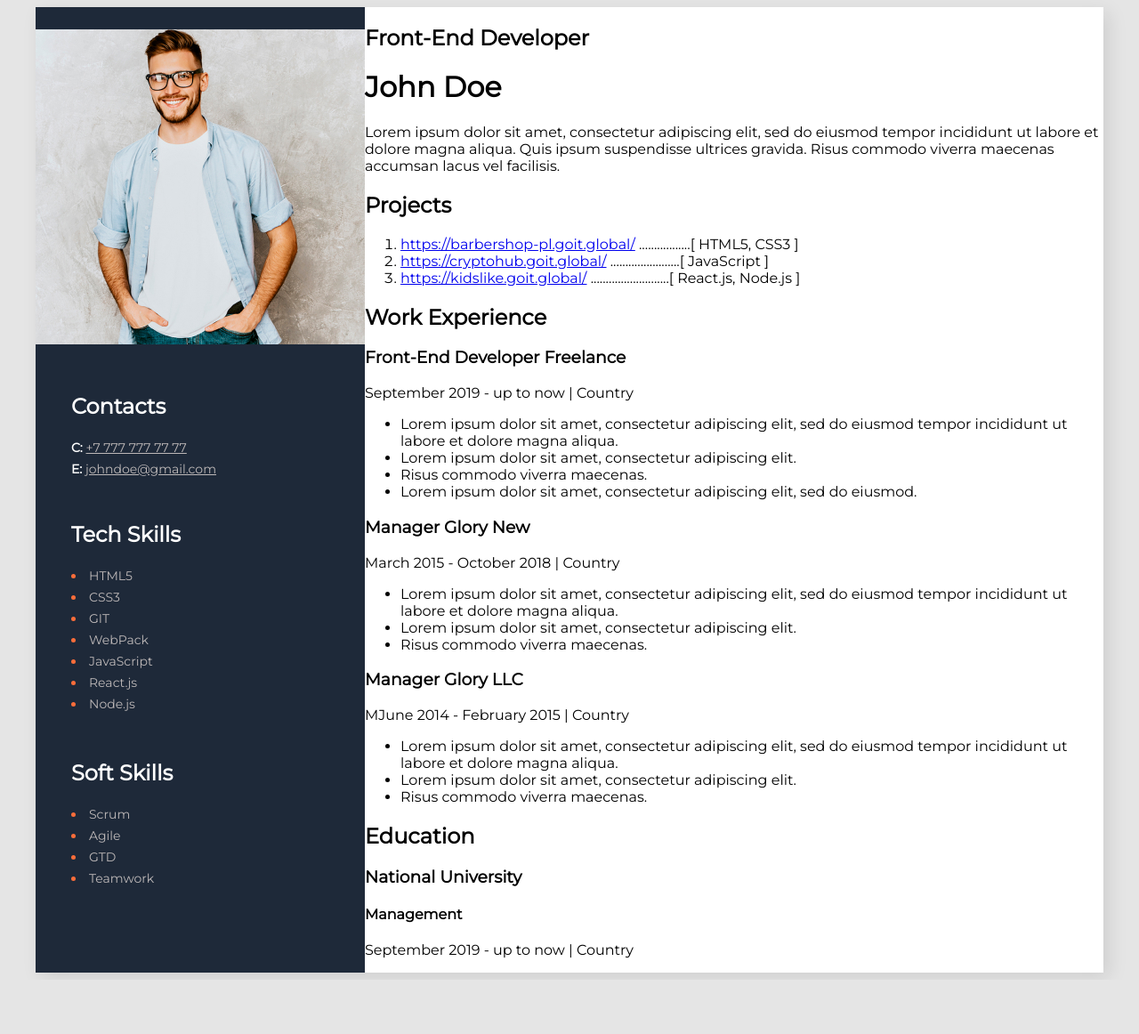
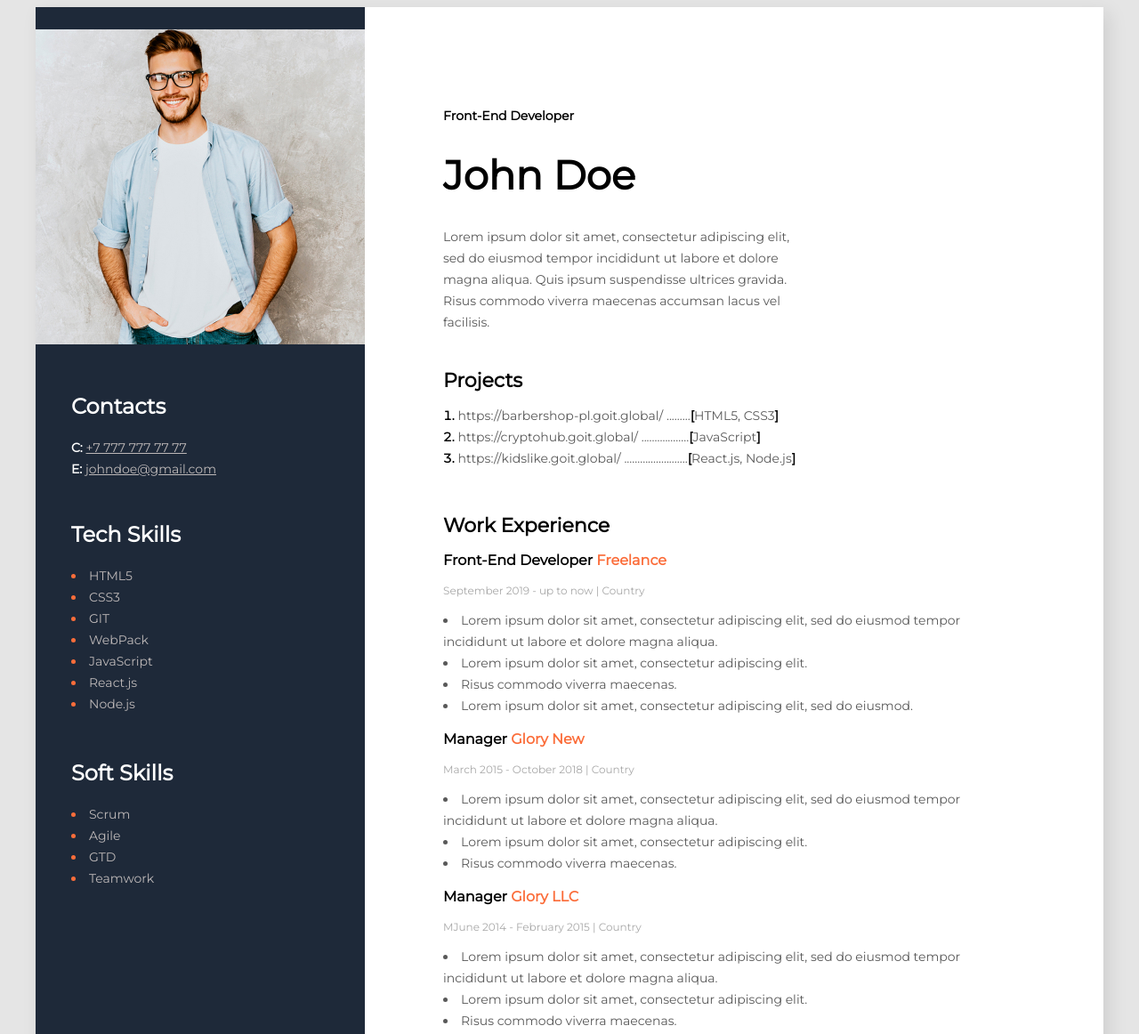
Before and after one commit to rwozniak89/CV-Pattern-Example, a plain HTML site: page index.html in a window 1280 px wide. Shown: the top 1162 px of the page at 89% size. Before the commit the page ends 1101 px from the top, so only its background shows below. Drawn offline with Linux system fonts and the light colour scheme.

Commit message:
update styles and index

```diff
--- a/index.html
+++ b/index.html
@@ -17,70 +17,70 @@
   <body>
     <div class="wrapper">
       <main >
-        <div >
-          <h2>Front-End Developer</h2>
-          <h1>John Doe</h1>
-          <p >
+        <div class="main-description">
+          <h2 class="job-title">Front-End Developer</h2>
+          <h1 >John Doe</h1>
+          <p class="description">
             Lorem ipsum dolor sit amet, consectetur adipiscing elit, sed do
             eiusmod tempor incididunt ut labore et dolore magna aliqua. Quis ipsum
             suspendisse ultrices gravida. Risus commodo viverra maecenas accumsan
             lacus vel facilisis.
           </p>
-        </div>
-        <div>
-          <h2>Projects</h2>
-          <ol>
+        </div >
+        <div class="projects">
+          <h2 class="header-primary">Projects</h2>
+          <ol class="list-primary">
             <li>
-              <a href="https://barbershop-pl.goit.global/"
+              <a class="list-primary-item" href="https://barbershop-pl.goit.global/"
                 >https://barbershop-pl.goit.global/</a>
-                .................[ HTML5, CSS3 ]
+                <span class="list-primary-item">.........</span>[<span class="list-primary-item">HTML5, CSS3</span>]
             </li>
             <li>
-              <a href="https://cryptohub.goit.global/"
+              <a class="list-primary-item" href="https://cryptohub.goit.global/"
                 >https://cryptohub.goit.global/</a>
-                .......................[ JavaScript ]
+                <span class="list-primary-item">..................</span>[<span class="list-primary-item">JavaScript</span>]
             </li>
             <li>
-              <a href="https://kidslike.goit.global/"
+              <a class="list-primary-item" href="https://kidslike.goit.global/"
                 >https://kidslike.goit.global/<a>
-                ..........................[ React.js, Node.js ]
+                <span class="list-primary-item">........................</span>[<span class="list-primary-item">React.js, Node.js</span>]
             </li>
           </ol>
         </div>
         <div>
-          <h2>Work Experience</h2>
-          <h3>Front-End Developer Freelance</h3>
-          <p>September 2019 - up to now   |   Country</p>
-          <ul>
-            <li>Lorem ipsum dolor sit amet, consectetur adipiscing elit, sed do eiusmod tempor incididunt ut labore et dolore magna aliqua. </li>
-            <li>Lorem ipsum dolor sit amet, consectetur adipiscing elit.</li>
-            <li>Risus commodo viverra maecenas. </li>
-            <li>Lorem ipsum dolor sit amet, consectetur adipiscing elit, sed do eiusmod. </li>
+          <h2 class="header-primary">Work Experience</h2>
+          <h3 class="job-name">Front-End Developer <span class="highlight">Freelance</span></h3>
+          <p class="job-date">September 2019 - up to now   |   Country</p>
+          <ul class="list-primary">
+            <li class="list-primary-item">Lorem ipsum dolor sit amet, consectetur adipiscing elit, sed do eiusmod tempor incididunt ut labore et dolore magna aliqua. </li>
+            <li class="list-primary-item">Lorem ipsum dolor sit amet, consectetur adipiscing elit.</li>
+            <li class="list-primary-item">Risus commodo viverra maecenas. </li>
+            <li class="list-primary-item">Lorem ipsum dolor sit amet, consectetur adipiscing elit, sed do eiusmod. </li>
           </ul>
         </div>
         <div>
-          <h3>Manager Glory New</h3>
-          <p>March 2015 - October 2018   |   Country</p>
-          <ul>
-            <li>Lorem ipsum dolor sit amet, consectetur adipiscing elit, sed do eiusmod tempor incididunt ut labore et dolore magna aliqua. </li>
-            <li>Lorem ipsum dolor sit amet, consectetur adipiscing elit.</li>
-            <li>Risus commodo viverra maecenas. </li>
+          <h3 class="job-name">Manager <span class="highlight">Glory New</span></h3>
+          <p class="job-date">March 2015 - October 2018   |   Country</p>
+          <ul class="list-primary">
+            <li class="list-primary-item">Lorem ipsum dolor sit amet, consectetur adipiscing elit, sed do eiusmod tempor incididunt ut labore et dolore magna aliqua. </li>
+            <li class="list-primary-item">Lorem ipsum dolor sit amet, consectetur adipiscing elit.</li>
+            <li class="list-primary-item">Risus commodo viverra maecenas. </li>
           </ul>
         </div>
         <div>
-          <h3>Manager Glory LLC </h3>
-          <p>MJune 2014 - February 2015   |   Country</p>
-          <ul>
-            <li>Lorem ipsum dolor sit amet, consectetur adipiscing elit, sed do eiusmod tempor incididunt ut labore et dolore magna aliqua. </li>
-            <li>Lorem ipsum dolor sit amet, consectetur adipiscing elit.</li>
-            <li>Risus commodo viverra maecenas. </li>
+          <h3 class="job-name">Manager <span class="highlight">Glory LLC</span> </h3>
+          <p class="job-date">MJune 2014 - February 2015   |   Country</p>
+          <ul class="list-primary">
+            <li class="list-primary-item">Lorem ipsum dolor sit amet, consectetur adipiscing elit, sed do eiusmod tempor incididunt ut labore et dolore magna aliqua. </li>
+            <li class="list-primary-item">Lorem ipsum dolor sit amet, consectetur adipiscing elit.</li>
+            <li class="list-primary-item">Risus commodo viverra maecenas. </li>
           </ul>
         </div>
-        <div>
-          <h2>Education</h2>
-          <h3>National University</h3>
+        <div class="educations">
+          <h2 class="header-primary">Education</h2>
+          <h3 class="highlight">National University</h3>
           <h4>Management</h4>
-          <p>September 2019 - up to now   |   Country</p>
+          <p class="job-date">September 2019 - up to now   |   Country</p>
         </div>
       </main>
       <aside>
--- a/style.css
+++ b/style.css
@@ -62,6 +62,89 @@ aside {
     margin-left: 40px;
 }
 
+main {
+    padding: 88px 102px 88px 102px;
+    padding-left: 88px;
+    padding-top: 102px;
+    padding-bottom: 102px;
+    padding-right: 88px;
+}
+
+.main-description {
+    width: 400px;
+    margin-bottom: 40px;
+}
+
+.job-title {
+    font-weight: 700;
+    font-size: 14px;
+    line-height: 17px;
+}
+
+h1 {
+    font-weight: 700;
+    font-size: 45px;
+    line-height: 55px;
+}
+
+.description {
+    font-weight: 400;
+    font-size: 14px;
+    line-height: 24px;
+    color: #595959;
+}
+
+.projects {
+    width: 485px;
+    margin-bottom: 50px;
+}
+
+.list-primary {
+    font-weight: 700;
+    font-size: 14px;
+    line-height: 24px;
+    color: #000000;
+    padding-left: 0;
+    margin-left: 0;
+    list-style-position: inside;
+}
+
+.list-primary-item {
+    font-weight: 400;
+    font-size: 14px;
+    line-height: 24px;
+    color: #595959;
+    text-decoration: none;
+}
+
+.header-primary {
+    font-weight: 700;
+    font-size: 22px;
+    line-height: 27px;
+    margin-bottom: 12px;
+}
+
+.job-name {
+    font-weight: 700;
+    font-size: 16px;
+    line-height: 20px;
+}
+
+.highlight {
+    color: #fb6d3a;
+}
+
+.job-date {
+    font-weight: 400;
+    font-size: 12px;
+    line-height: 15px;
+    color: #a8a8a8;
+}
+
+.educations {
+    margin-top: 40px;
+}
+
 /*
 .main-description {
   background: rgb(221, 105, 105);
```
Also changed, not shown: 1 other file. Lines whose indentation alone changed are shown as unchanged.
